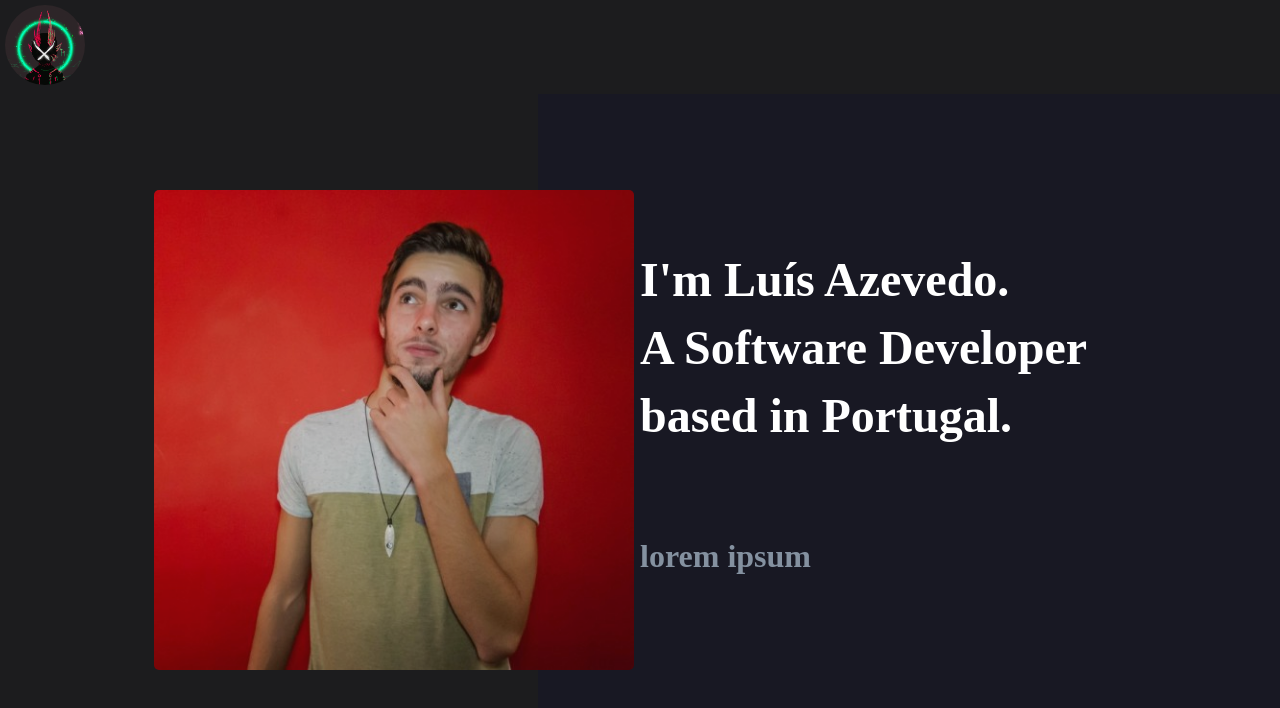
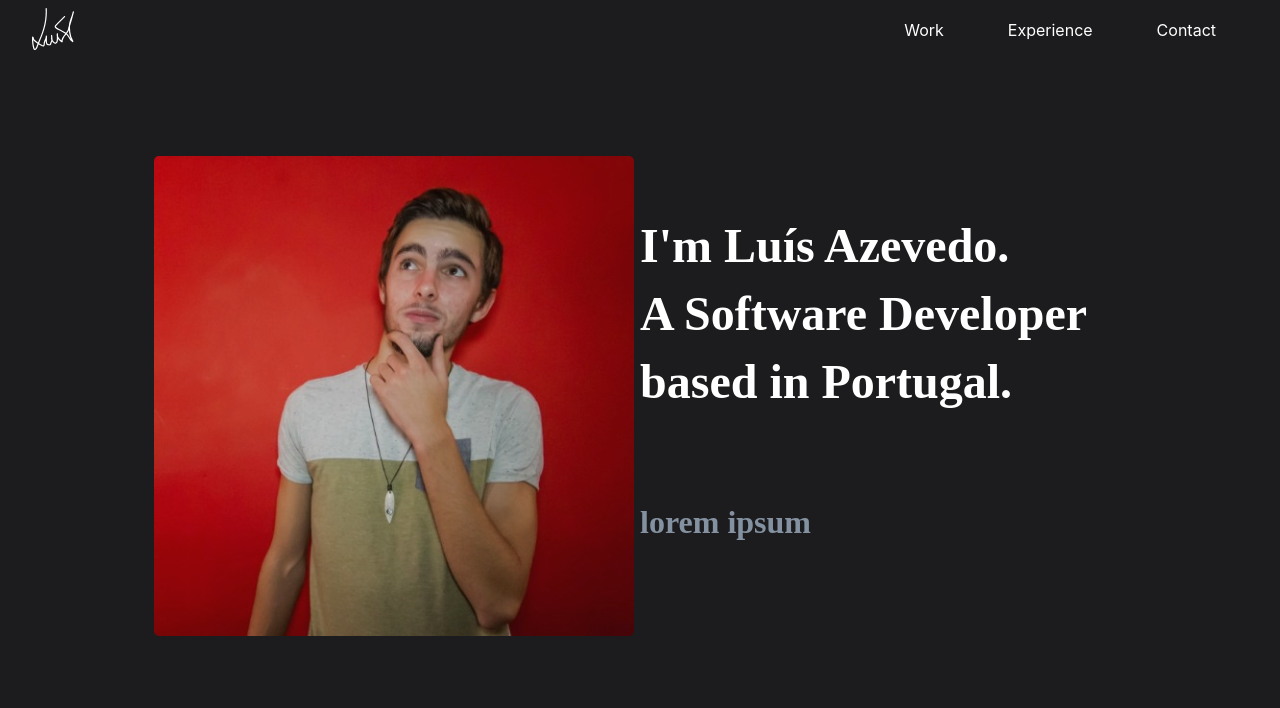
Before and after one commit to luisazevedo01/azevedoluis-website, a React (Create React App) app: page / in a window 1280 px wide. Shown: the top 708 px of the page. Built offline with nearby package versions, Linux system fonts and the light colour scheme.

Commit message:
ADD: SCSS global variables FIX: Header.styles

```diff
--- /dev/null
+++ b/src/_variables.scss
@@ -0,0 +1,11 @@
+$headerHeight: 60px;
+$view-height: 90vh;
+
+$white-color: #ffffff;
+
+$primary-background-color: #1c1c1e;
+$secondary-background-color: #181823;
+
+$secondary-font-color: #8491a0;
+
+$primary-font-family: Sen;
--- a/src/components/Header/Header.styles.scss
+++ b/src/components/Header/Header.styles.scss
@@ -1,8 +1,30 @@
+@import "/src/_variables.scss";
+
 .header {
-    background-color: transparent;
+  display: flex;
+  height: $headerHeight;
+  justify-content: space-between;
+  background-color: transparent;
 
-    img {
-        border-radius: 50%;
-        margin: 5px;
+  ul {
+    list-style-type: none;
+    margin: auto 32px;
+
+    li {
+      display: inline;
+      padding: 0 32px;
+      cursor: pointer;
+
     }
+  }
+  .header_link {
+      &:hover {
+        text-decoration: underline;
+          transform: scale(1.2);
+      }
+  }
+
+  .header_signature {
+    margin: 8px 32px;
+  }
 }
--- a/src/components/Header/Header.tsx
+++ b/src/components/Header/Header.tsx
@@ -1,10 +1,17 @@
-import profileImage from "../../assets/pfp.gif";
+import { ReactComponent as SignatureIcon } from "../../assets/signature.svg";
 import "./Header.styles.scss";
 
 const Header = () => {
   return (
     <div className="header">
-      <img src={profileImage} width="80px" alt="Profile picture" />
+      <SignatureIcon className="header_signature" />
+      <ul>
+        <li>
+          <span className="header_link">Work</span>
+        </li>
+        <li>Experience</li>
+        <li>Contact</li>
+      </ul>
     </div>
   );
 };
--- a/src/index.css
+++ b/src/index.scss
@@ -1,5 +1,7 @@
+@import "/src/_variables.scss";
+
 body {
-  background-color: #1c1c1e;
+  background-color: $primary-background-color;
   color: white;
   margin: 0;
   font-family: -apple-system, BlinkMacSystemFont, "Segoe UI", "Roboto", "Oxygen",
--- a/src/index.tsx
+++ b/src/index.tsx
@@ -1,7 +1,7 @@
 import React from "react";
 import { BrowserRouter, Route, Routes } from "react-router-dom";
 import ReactDOM from "react-dom";
-import "./index.css";
+import "./index.scss";
 import reportWebVitals from "./reportWebVitals";
 import Home from "./views/Home/Home";
 import Header from "./components/Header/Header";
@@ -9,6 +9,7 @@ import Header from "./components/Header/Header";
 ReactDOM.render(
   <React.StrictMode>
     <BrowserRouter>
+      <Header />
       <Routes>
         <Route path="/" element={<Home />} />
       </Routes>
--- a/src/views/Home/Home.styles.scss
+++ b/src/views/Home/Home.styles.scss
@@ -1,8 +1,10 @@
+@import "/src/_variables.scss";
+
 .home {
   display: flex;
   flex-direction: column;
 
-  .home_container {
+  .home_snapshot-container {
     position: relative;
     display: flex;
     flex-direction: row;
@@ -30,12 +32,12 @@
       right: 0;
       width: 50vw;
       height: 80vh;
-      background-color: #181823;
+      background-color: $primary-background-color;
       flex-direction: column;
       justify-content: center;
       font-size: 2rem;
       line-height: 68px;
-      font-family: Sen;
+      font-family: $primary-font-family;
       font-style: normal;
       font-weight: bold;
       padding-left: 8vw;
@@ -46,8 +48,12 @@
 
       p {
         z-index: 2;
-        color: #8491a0;
+        color: $secondary-font-color;
       }
     }
   }
+
+  .home_work-container {
+    height: calc(95vh - $headerHeight);
+  }
 }
--- a/src/views/Home/Home.tsx
+++ b/src/views/Home/Home.tsx
@@ -1,13 +1,11 @@
-import Header from "../../components/Header/Header";
 import personalPicture from "../../assets/personal_picture.jpeg";
 import "./Home.styles.scss";
 
-//TODO: add picture, description and style
+//TODO: description
 const Home = () => {
   return (
     <div className="home">
-      <Header />
-      <div className="home_container">
+      <div className="home_snapshot-container">
         <section className="home_picture">
           <img src={personalPicture} />
         </section>
```
Also changed, not shown: src/views/Work/Work.tsx (added, +11 -0 lines), src/assets/signature.svg (added), src/views/Work/Work.styles.scss (added), 1 other file (tests, documents, lock files or other folders).
